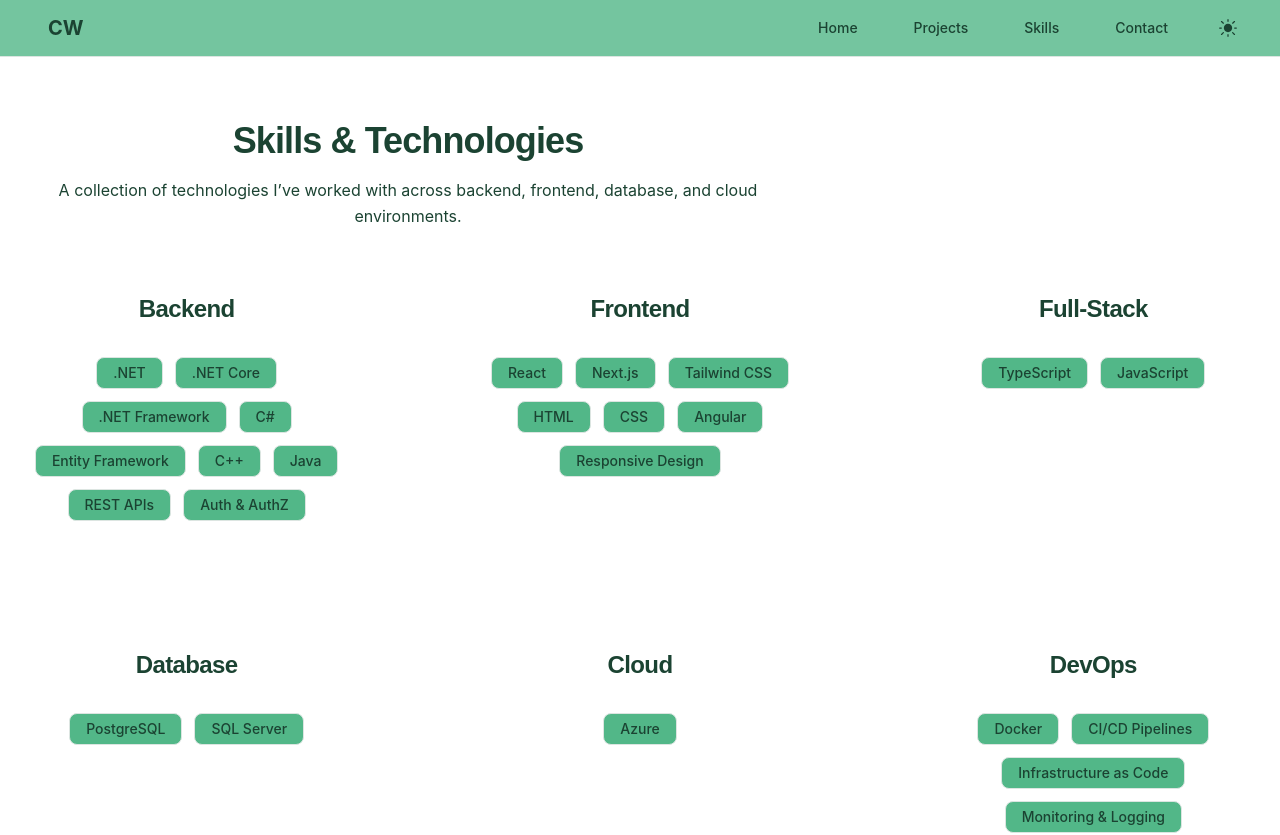
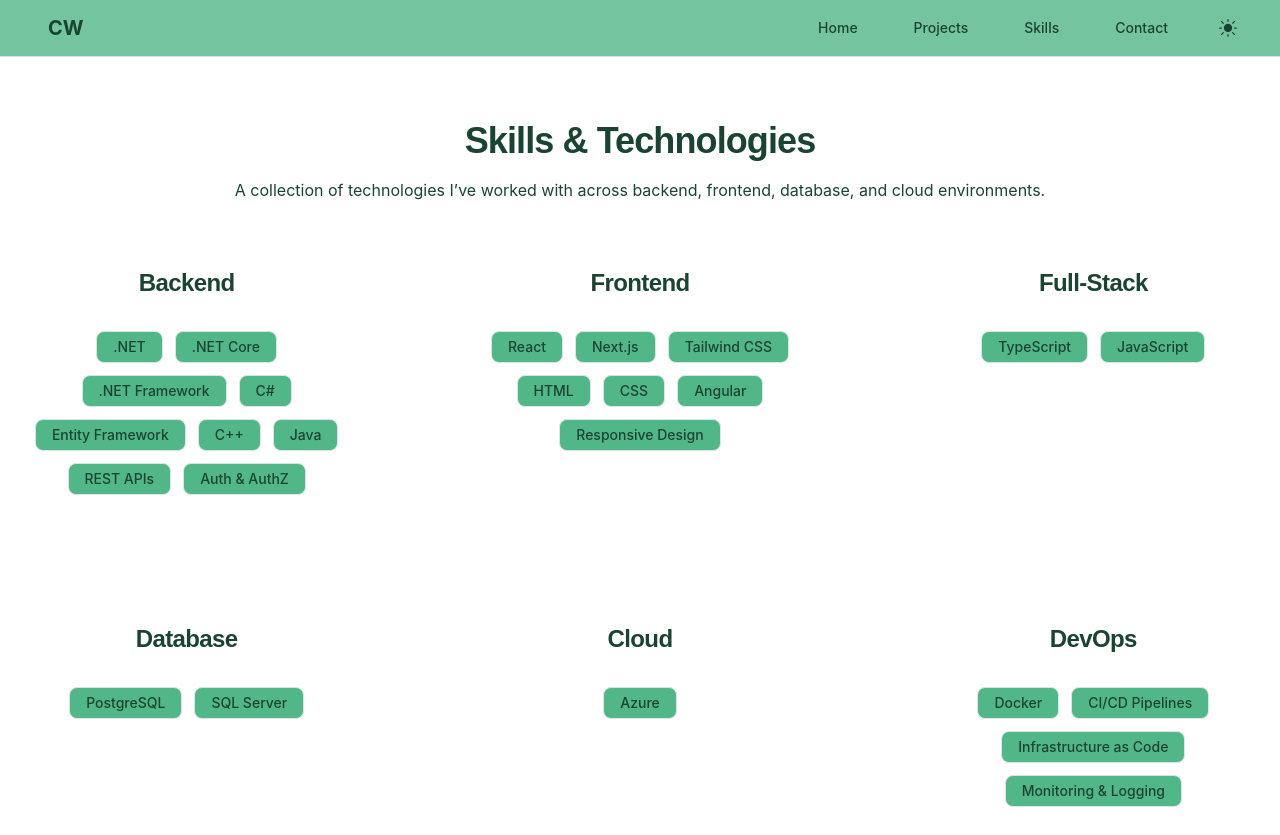
Before and after one commit to ChrisWenzlick/portfolio-website, a Next.js app: page /skills in a window 1280 px wide. Shown: the top 835 px of the page. Built offline with nearby package versions, Linux system fonts and the light colour scheme.

Commit message:
Fix skills page header centering

```diff
--- a/src/app/skills/page.tsx
+++ b/src/app/skills/page.tsx
@@ -9,7 +9,7 @@ export default function SkillsPage() {
 
   return (
     <main className="container mx-auto px-6 py-16 space-y-16">
-      <header className="space-y-4 max-w-3xl text-center">
+      <header className="space-y-4 w-full text-center">
         <h1 className="text-4xl font-bold tracking-tight">
           Skills & Technologies
         </h1>
```
